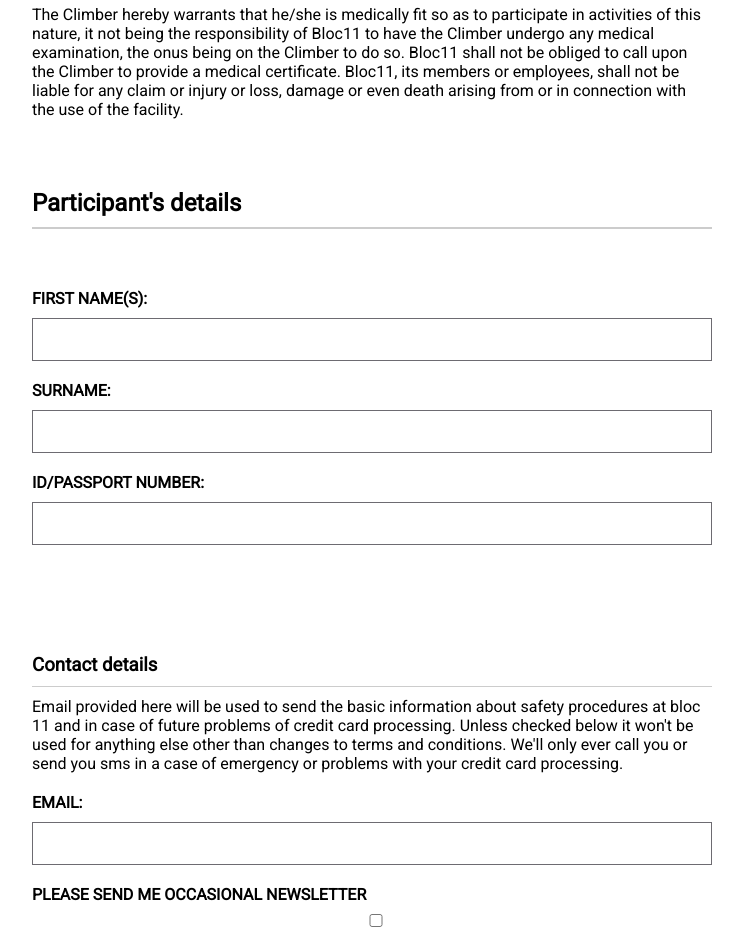
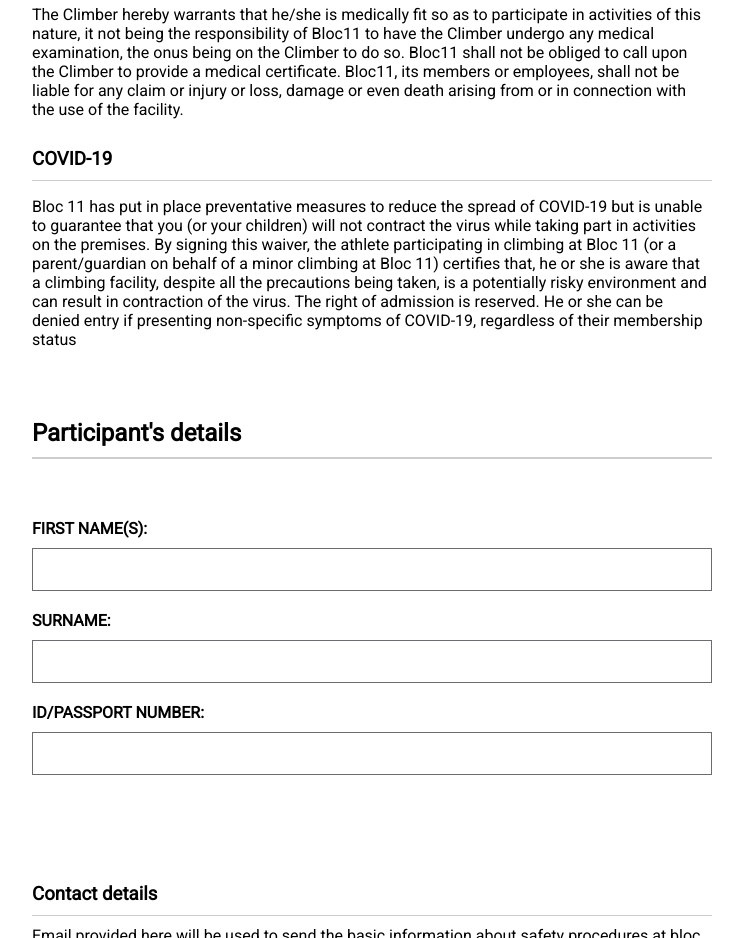
Before and after one commit to bloc11/authsys-public, a website: page static/index.html in a window 1280 px wide. Shown: the part 1580-2518 px from the top of the page, without its empty margins (268-1011 px from the left). Drawn offline with Linux system fonts and the light colour scheme; files whose address does not match are found by name.

Commit message:
add COVID-19 part

```diff
--- a/static/index.html
+++ b/static/index.html
@@ -78,6 +78,12 @@
         the onus being on the Climber to do so. Bloc11 shall not be obliged to call upon the Climber to
         provide a medical certificate. Bloc11, its members or employees, shall not be liable for any claim or
         injury or loss, damage or even death arising from or in connection with the use of the facility.
+      </p>
+      <h3>COVID-19</h3>
+      <p>
+        Bloc 11 has put in place preventative measures to reduce the spread of COVID-19 but is unable to guarantee that you (or your children) will not contract the virus while taking part in activities on the premises.
+
+        By signing this waiver, the athlete participating in climbing at Bloc 11 (or a parent/guardian on behalf of a minor climbing at Bloc 11) certifies that, he or she is aware that a climbing facility, despite all the precautions being taken, is a potentially risky environment and can result in contraction of the virus. The right of admission is reserved. He or she can be denied entry if presenting non-specific symptoms of COVID-19, regardless of their membership status
       </p>
     </div>
     <div>
```
